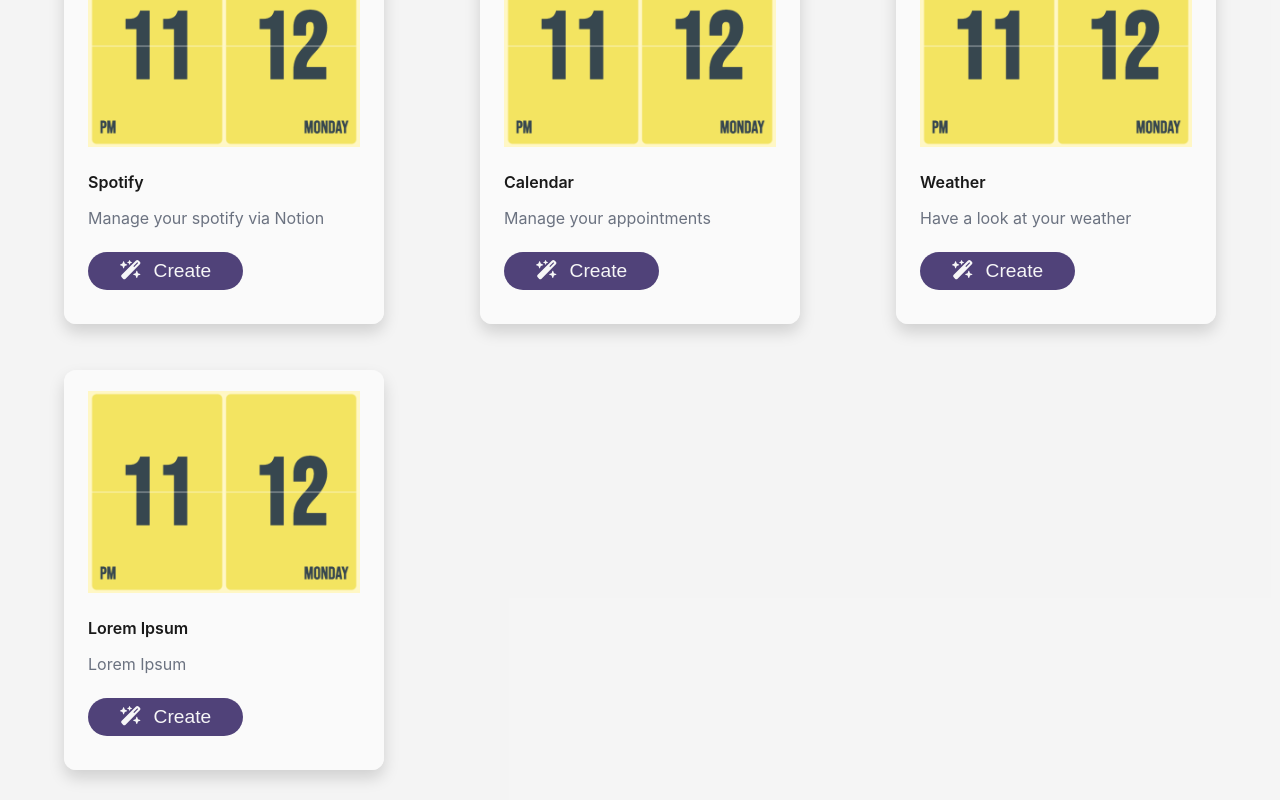
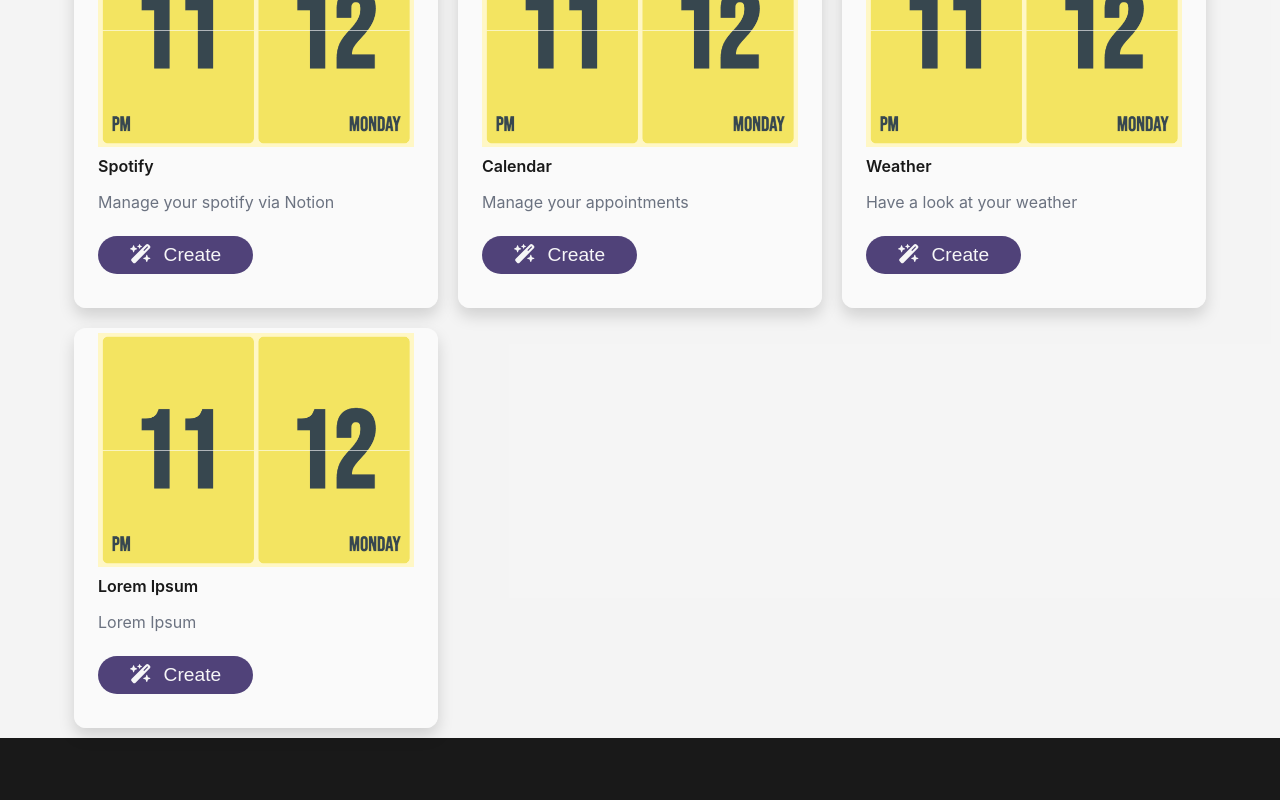
Before and after one commit to ImeriAlmir/NotionAlchemy, a React (Vite) app: page /create in a window 1280 px wide. Shown: the part 673-1473 px from the top of the page. After the commit the page ends 1425 px from the top, so only its background shows below. Built offline with nearby package versions, Linux system fonts and the light colour scheme; no server answers.

Commit message:
fixed layout

```diff
--- a/src/pages/CreateWidgetPage/CreateWidgetPage.scss
+++ b/src/pages/CreateWidgetPage/CreateWidgetPage.scss
@@ -6,7 +6,6 @@
     .row {
         width: 1152px;
         margin-top: 1rem;
-        justify-content: space-between;
-        align-items: flex-start;
+        flex-wrap: wrap;
     }
 }
--- a/src/pages/CreateWidgetPage/CreateWidgetPage.tsx
+++ b/src/pages/CreateWidgetPage/CreateWidgetPage.tsx
@@ -15,13 +15,9 @@ const CreateWidgetPage: React.FC = () => {
                 <Card imageUrl={clockImage} imageAltText={altText} widgetName="Clock" widgetDescription="Digital in 24h format" widgetCategory="Clock" />
                 <Card imageUrl={clockImage} imageAltText={altText} widgetName="Pomodoro" widgetDescription="Pomodoro Timer" widgetCategory="Timers" />
                 <Card imageUrl={clockImage} imageAltText={altText} widgetName="Motivation Quotes" widgetDescription="Random Motivation Quotes" widgetCategory="Quotes" />
-            </div>
-            <div className="row flex">
                 <Card imageUrl={clockImage} imageAltText={altText} widgetName="Spotify" widgetDescription="Manage your spotify via Notion" widgetCategory="Music" />
                 <Card imageUrl={clockImage} imageAltText={altText} widgetName="Calendar" widgetDescription="Manage your appointments" widgetCategory="Weather" />
                 <Card imageUrl={clockImage} imageAltText={altText} widgetName="Weather" widgetDescription="Have a look at your weather" widgetCategory="Calendar" />
-            </div>
-            <div className="row flex">
                 <Card imageUrl={clockImage} imageAltText={altText} widgetName="Lorem Ipsum" widgetDescription="Lorem Ipsum" widgetCategory="Clock" />
             </div>
         </div>
--- a/src/shared/components/Card/Card.scss
+++ b/src/shared/components/Card/Card.scss
@@ -9,6 +9,8 @@
     box-shadow: 0 0.5rem 1rem rgba(0, 0, 0, 0.15) !important;
     margin-bottom: 30px;
     background-color: $light;
+    flex-basis: calc(33.33% - 20px);
+    margin: 10px;
     &.hidden {
         display: none;
     }
```
